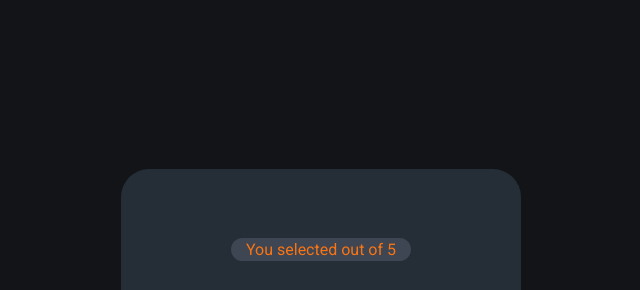
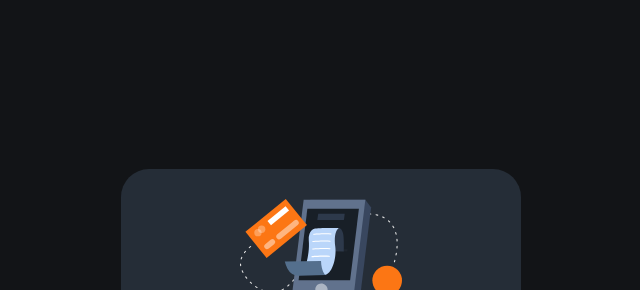
Before and after one commit to sample-tayo/Frontend-mentor-challenge-01, a plain HTML site: page index2.html in a window 1280 px wide. Shown: the part 31-321 px from the top of the page, without its empty margins (319-959 px from the left). Drawn offline with Linux system fonts and the light colour scheme; the site is published under a folder, as on GitHub Pages, so addresses that start at the root find nothing.

Commit message:
Update index2.html

```diff
--- a/index2.html
+++ b/index2.html
@@ -4,14 +4,15 @@
     <meta charset="UTF-8">
     <meta http-equiv="X-UA-Compatible" content="IE=edge">
     <meta name="viewport" content="width=device-width, initial-scale=1.0">
+    <link rel="stylesheet" href="style2.css">
+    <link rel="icon" type="image/png" sizes="32x32" href="Assets/favicon-32x32.png">
     <title>Interactive Rating Componenet</title>
-    <link rel="stylesheet" href="style2.css">
 </head>
 <body>
     <div class="main-container">
         <div class="thank-you-container">
             <div class="thank-you-image">
-                <img src="/Assets/illustration-thank-you.svg" alt="">
+                <img src="Assets/illustration-thank-you.svg" alt="">
             </div>
 
                 <div class="rating-container-container">
```
